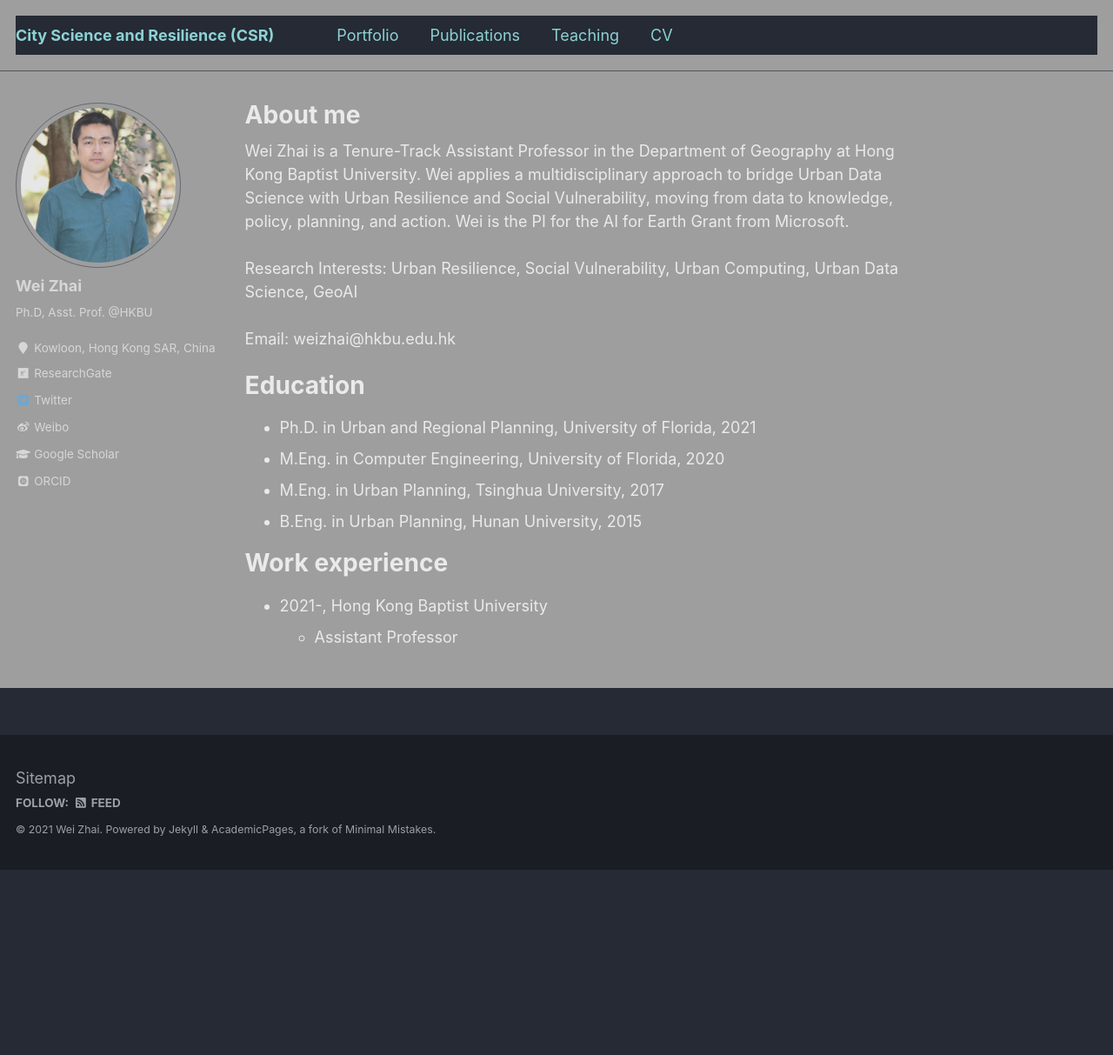
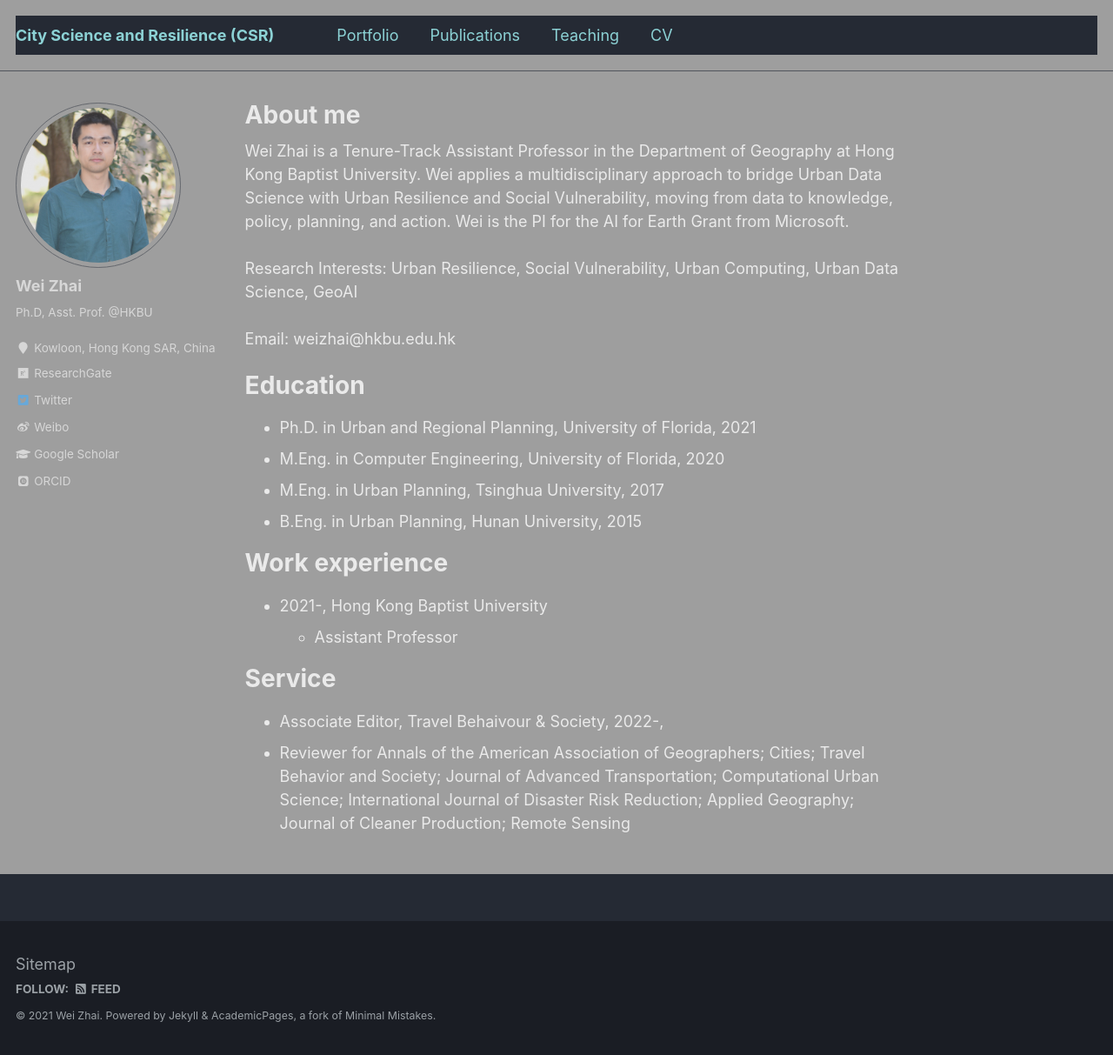
Before and after one commit to skywalkerzhai/weizhai.github.io, a Jekyll site: the page built from _pages/about.md, in a window 1280 px wide and 1213 px high. Shown: the whole window at 87% size. Built offline with Jekyll 4.4.1, drawn with Linux system fonts in a browser that asks for light colours; some web fonts are replaced.

Commit message:
Update about.md

```diff
--- a/_pages/about.md
+++ b/_pages/about.md
@@ -26,4 +26,10 @@
 * 2021-, Hong Kong Baptist University
   * Assistant Professor
 
+Service
+======
+* Associate Editor, Travel Behaivour & Society, 2022-,
+* Reviewer for Annals of the American Association of Geographers; Cities; Travel Behavior and Society; Journal of Advanced Transportation; Computational Urban Science; International Journal of Disaster Risk Reduction; Applied Geography; Journal of Cleaner Production; Remote Sensing
+
+
 <body background="https://skywalkerzhai.github.io/weizhai.github.io/images/background.jpg">
```
